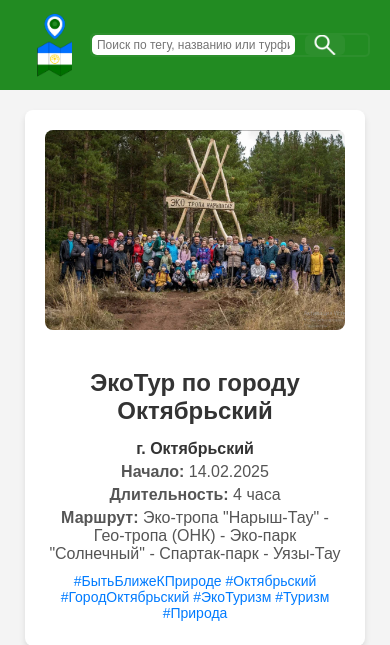
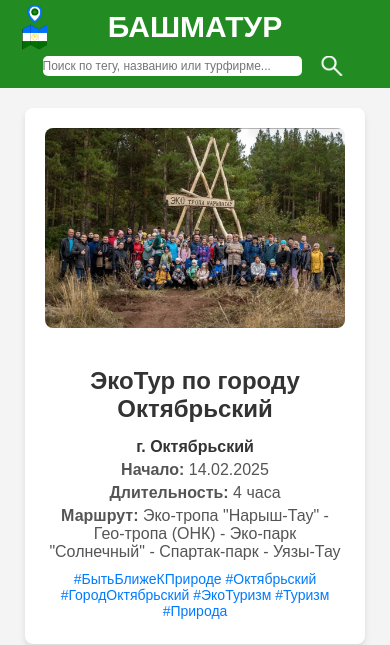
Before and after one commit to ebubler/bashmatur, a FastAPI app: page /tours in a window 390 px wide. Shown: the top 645 px of the page. Run offline with FastAPI, Linux system fonts and the light colour scheme; data comes from the database, SQL or seed files in the repository; parts of the project's set-up code (start-up, migrations or seed data) failed here and were passed over.

Commit message:
пофиксил отображение на телефонах

```diff
--- a/static/agency.css
+++ b/static/agency.css
@@ -165,7 +165,7 @@ section {
         align-items: center;
     }
     .card {
-        width: 80%;
+        width: 70%;
     }
     .carousel img {
         height: 100px; /* Уменьшаем высоту карусели на мобильных */
--- a/static/home.css
+++ b/static/home.css
@@ -144,16 +144,6 @@ body {
     margin: 0;
 }
 
-@media (max-width: 600px) {
-    .header .center-text {
-        visibility: hidden;
-        font-size: 0px;
-    }
-    .header input[type="text"] {
-        width: 210px;
-    }
-}
-
 @media (max-width: 768px) {
     .header form {
         display: flex;
@@ -161,7 +151,7 @@ body {
         width: 80%; /* Общая ширина формы */
         max-width: 400px;
         margin: auto;
-        border: 2px solid #2d8f2d;
+        border: 2px solid #228B22;
         border-radius: 5px;
         overflow: hidden;
     }
@@ -169,7 +159,7 @@ body {
     .header input[type="text"] {
         width: 70%; /* Ширина строки 70% */
         font-size: 12px;
-        padding: 0 5px;
+        padding: 0 0px;
         border: none;
         outline: none;
         height: 20px; /* Высота строки 10px */
@@ -179,8 +169,47 @@ body {
         width: 40px;
         height: 100%; /* Делаем кнопку такой же высоты, как инпут */
         font-size: 0;
-        background: url('/static/search-icon.png') center/70% no-repeat, #2d8f2d;
+        background: url('/static/search-icon.png') center/70% no-repeat, #228B22;
         border: none;
         cursor: pointer;
     }
 }
+
+@media (max-width: 768px) {
+    .header {
+        display: flex;
+        flex-direction: column;
+        align-items: center;
+        padding: 10px;
+    }
+
+    .header .top-row {
+        display: flex;
+        align-items: center;
+        justify-content: center;
+        width: 100%;
+        position: relative; /* Позволяет центрировать текст */
+    }
+
+    .header .logo {
+        height: 50px;
+        position: absolute;
+        left: 0; /* Закрепляем логотип слева */
+    }
+
+    .header .center-text {
+        font-size: 30px;
+        font-weight: bold;
+        color: white;
+        text-align: center;
+        flex-grow: 1;
+    }
+
+    .header form {
+        display: flex;
+        align-items: center;
+        justify-content: center;
+        width: 100%;
+        margin-top: 10px;
+    }
+}
--- a/templates/tours.html
+++ b/templates/tours.html
@@ -9,13 +9,16 @@
 </head>
 <body>
     <div class="header">
+    <div class="top-row">
         <img src="/static/logo.png" alt="Логотип сайта" class="logo">
         <div class="center-text">БАШМАТУР</div>
-        <form method="GET" action="/tours">
-            <input type="text" name="search" placeholder="Поиск по тегу, названию или турфирме..." value="{{ search_query }}">
-            <button type="submit">Искать</button>
-        </form>
     </div>
+    <form method="GET" action="/tours">
+        <input type="text" name="search" placeholder="Поиск по тегу, названию или турфирме..." value="{{ search_query }}">
+        <button type="submit">Искать</button>
+    </form>
+</div>
+
 
     <div class="container">
     {% for tour in tours %}
```
